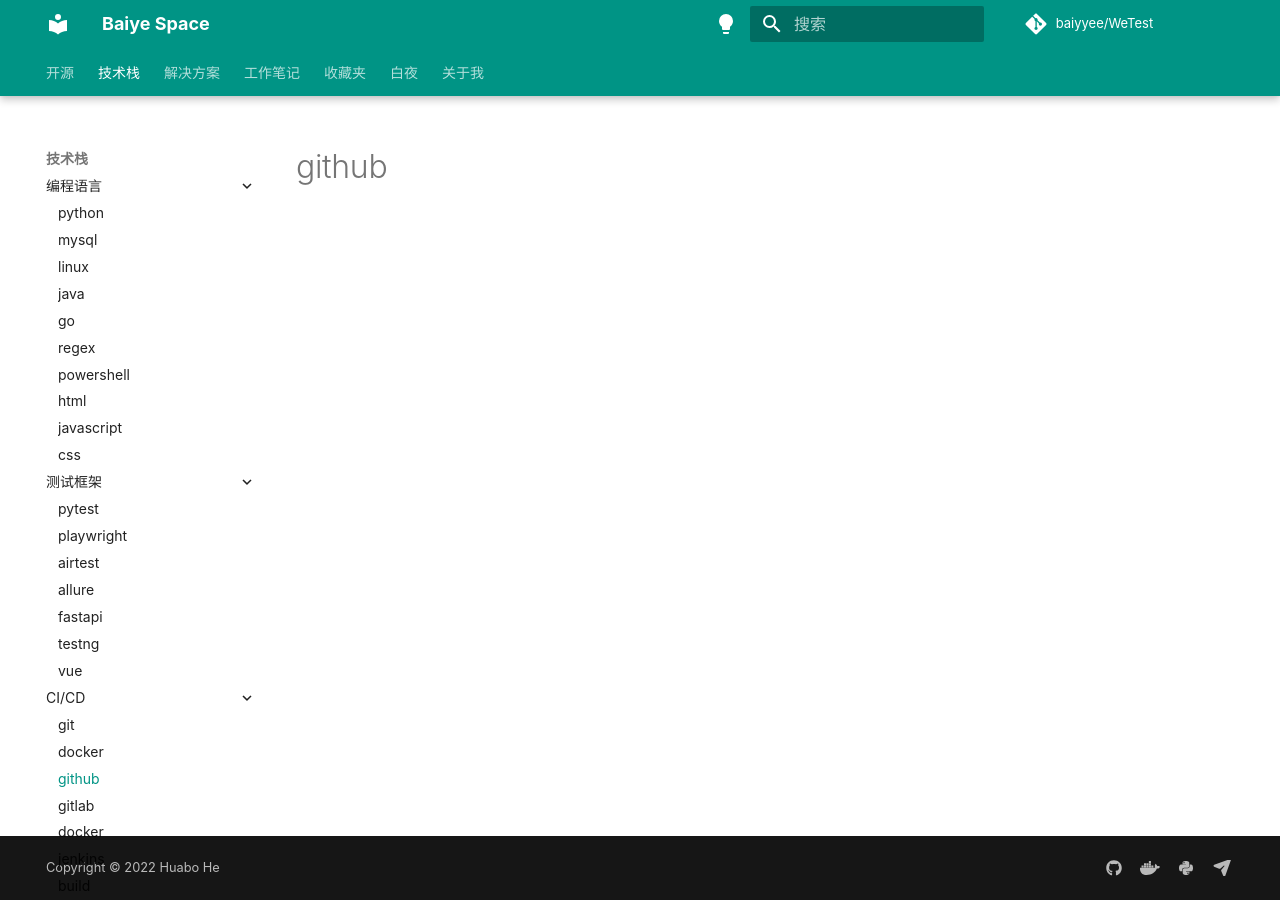
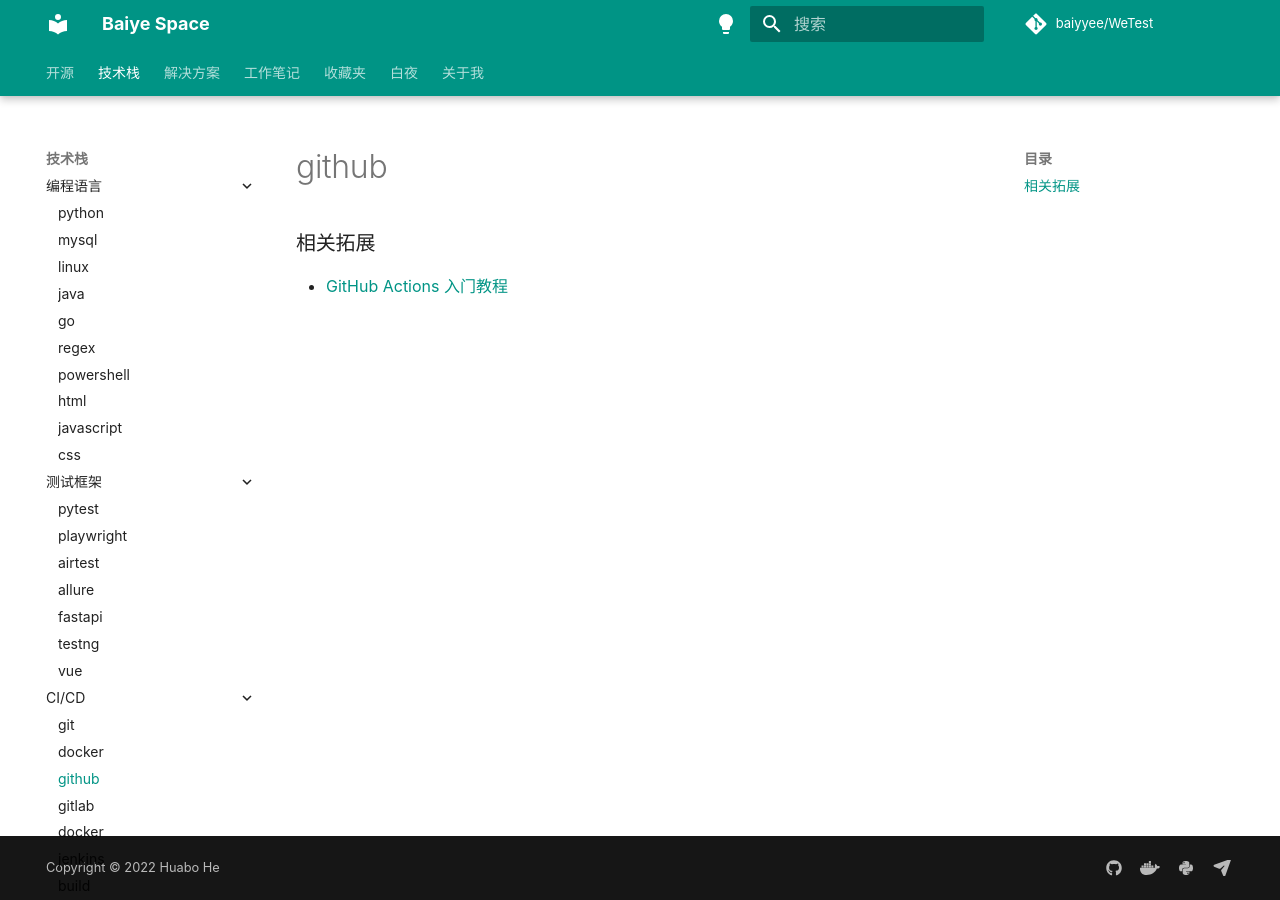
Before and after one commit to baiyyee/baiyyee.github.io, an MkDocs documentation site: the page built from docs/full-stack/cicd/github.md, in a window 1280 px wide. Built offline with MkDocs 1.6.1 and Material for MkDocs 9.7.7, drawn with Linux system fonts in a browser that asks for light colours; comment, search, counter and statistics services are not loaded.

Commit message:
docs: update

```diff
--- a/docs/full-stack/cicd/github.md
+++ b/docs/full-stack/cicd/github.md
@@ -1 +1,6 @@
 # github
+
+
+
+### 相关拓展
+- [GitHub Actions 入门教程](https://www.ruanyifeng.com/blog/2019/09/getting-started-with-github-actions.html)
```
